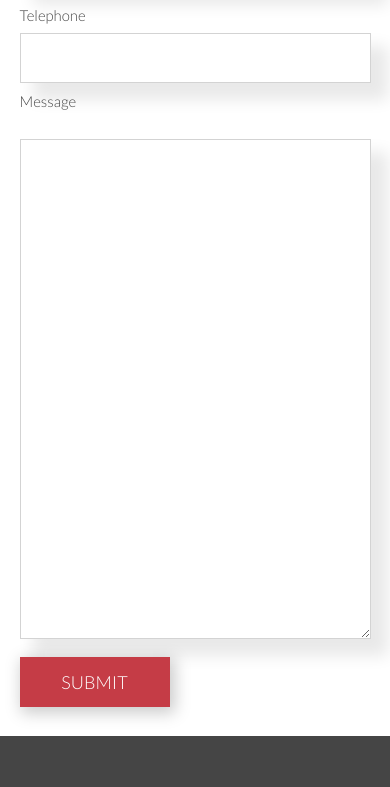
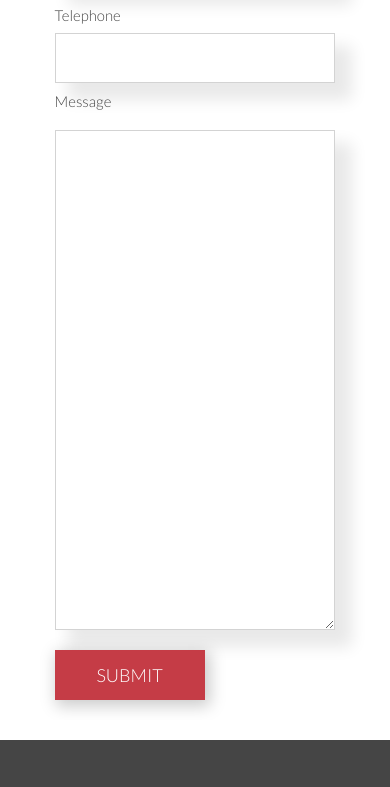
Before and after one commit to DanielCouzens/top-fix, a Gatsby site: page /contact in a window 390 px wide. Shown: the part 572-1359 px from the top of the page. Built offline with nearby package versions, Linux system fonts and the light colour scheme; Gatsby itself is replaced by a stand-in of ours.

Commit message:
responive two

```diff
--- a/src/components/Form.js
+++ b/src/components/Form.js
@@ -1,5 +1,5 @@
 import React from "react";
-// import { navigate } from "gatsby-link";
+import { navigate } from "gatsby-link";
 import { Formik, Field } from "formik";
 import validation from "./Validation";
 
@@ -46,7 +46,7 @@ const Forms = () => {
             onSubmit={handleSubmit}
             data-netlify="true"
             data-netlify-honeypot="bot-field"
-            action="/thanks">
+            action="/thanks/">
             <input type="hidden" name="bot-field" />
             <input type="hidden" name="form-name" value="contact" />
             <div className="contact-details">
--- a/src/styles/components-styles/form.scss
+++ b/src/styles/components-styles/form.scss
@@ -1,4 +1,5 @@
 .contact-form {
+  overflow: hidden;
   margin-bottom: 6rem;
 
   @media (max-width: 500px) {
@@ -7,6 +8,7 @@
 }
 
 form {
+  overflow: hidden;
   width: 70%;
   margin: 0 auto;
   @include center;
@@ -41,6 +43,11 @@ form {
 
     .fields {
       width: 100%;
+
+      @media (max-width: 500px) {
+        width: 80%;
+        margin: 0 auto;
+      }
 
       label {
         position: relative;
@@ -77,6 +84,12 @@ form {
       width: 100%;
       position: relative;
       margin-bottom: 2rem;
+
+      @media (max-width: 500px) {
+        margin: 0 auto 2rem;
+        width: 80%;
+
+      }
     }
 
     textarea:focus {
@@ -89,6 +102,11 @@ form {
       height: 500px;
       border: 1px solid rgba(0, 0, 0, 0.171);
       @include bx-shadow-light;
+
+      @media (max-width: 500px) {
+        width: 80%;
+        margin: 0 auto;
+      }
     }
 
     .danger {
@@ -101,5 +119,11 @@ form {
 
   .form-buttons {
     margin: 0.9rem 0;
+
+    @media (max-width: 500px) {
+      margin: 2rem auto 2rem;
+      width: 80%;
+
+    }
   }
 }
--- a/src/styles/components-styles/header.scss
+++ b/src/styles/components-styles/header.scss
@@ -137,8 +137,17 @@
         a {
           transition: 300ms;
 
+
+
           &:hover {
             color: $red3;
+          }
+        }
+
+
+        @media (max-width: 992px) {
+          a {
+            color: $white;
           }
         }
 
--- a/src/styles/pages-styles/case-study.scss
+++ b/src/styles/pages-styles/case-study.scss
@@ -72,14 +72,14 @@
 }
 
 .case-study-slider-wrap {
-  max-height: calc(35vw);
+  max-height: calc(42vw);
   overflow: hidden;
   position: relative;
   @include bx-shadow;
 
-  @media (max-width:780px) {
-    max-height: calc(39vw);
-  }
+  // @media (max-width:780px) {
+  //   max-height: calc(39vw);
+  // }
 
   @media (max-width: 500px) {
     display: none;
--- a/src/styles/pages-styles/contact.scss
+++ b/src/styles/pages-styles/contact.scss
@@ -1,5 +1,6 @@
 .contact-page-wrap {
   margin-top: -3px;
+  overflow: hidden;
 
   iframe {
     width: 100vw;
```
Also changed, not shown: src/styles/components-styles/hero-slider.scss (+0 -36 lines).
